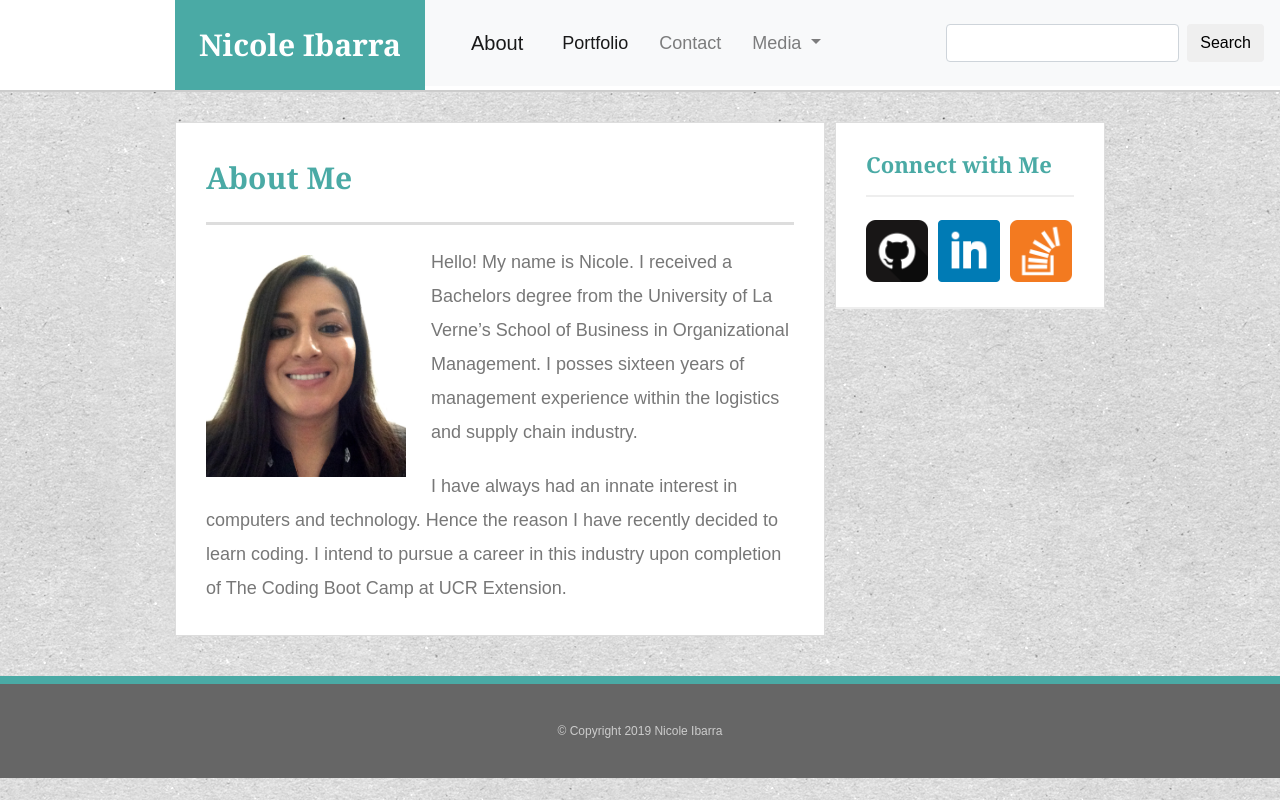
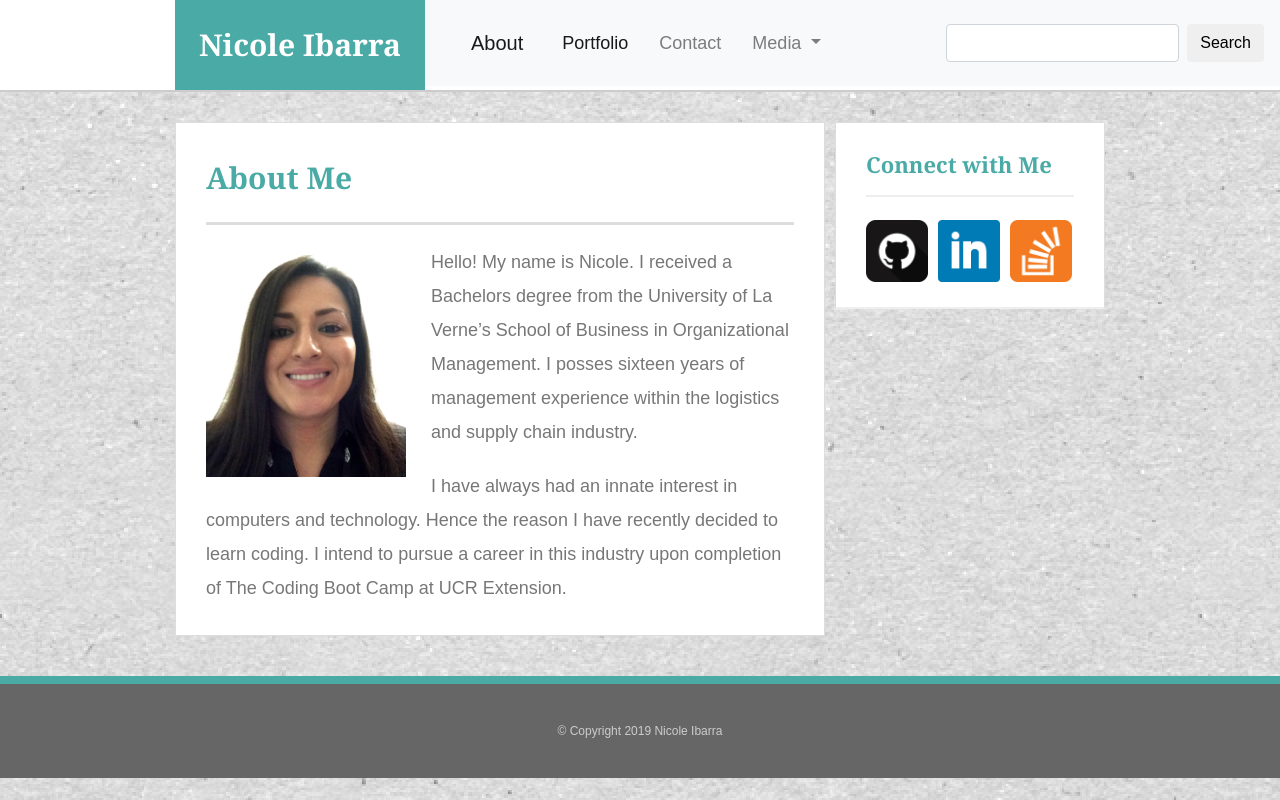
Before and after one commit to nicolemibarra/Bootstrap-Portfolio, a plain HTML site: page index.html in a window 1280 px wide. Drawn offline with nearby package versions, Linux system fonts and the light colour scheme.

Commit message:
Update style.css

```diff
--- a/assets/css/style.css
+++ b/assets/css/style.css
@@ -3,7 +3,7 @@
 }
 
 body {
-    background: url('../images/cardboard.png');
+    background: url('../images/cardboard_@2x.png');
     font-size: 18px;
     line-height: 34px;
     font-family: 'Arial', 'Helvetica Neue', Helvetica, sans-serif;
```
